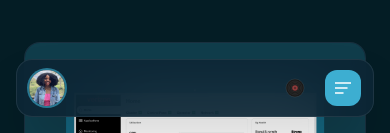
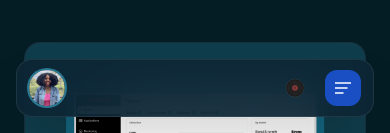
Before and after one commit to dikethelmak/portfolio-website, a Next.js app: page / in a window 390 px wide. Shown: the part 711-844 px from the top of the page. Built offline with nearby package versions, Linux system fonts and the light colour scheme.

Commit message:
Update mobile menu icon bg to deeper blue #1a4fc4

```diff
--- a/src/components/Navigation.tsx
+++ b/src/components/Navigation.tsx
@@ -399,7 +399,8 @@ export default function Navigation() {
         {/* Hamburger */}
         <button
           onClick={() => setMobileOpen(o => !o)}
-          className="w-9 h-9 rounded-xl flex items-center justify-center bg-accent hover:bg-accent/80 transition-all duration-150"
+          className="w-9 h-9 rounded-xl flex items-center justify-center hover:opacity-90 transition-all duration-150"
+          style={{ background: '#1a4fc4' }}
           aria-label="Open menu"
         >
           <svg width="16" height="12" viewBox="0 0 16 12" fill="none">
```
